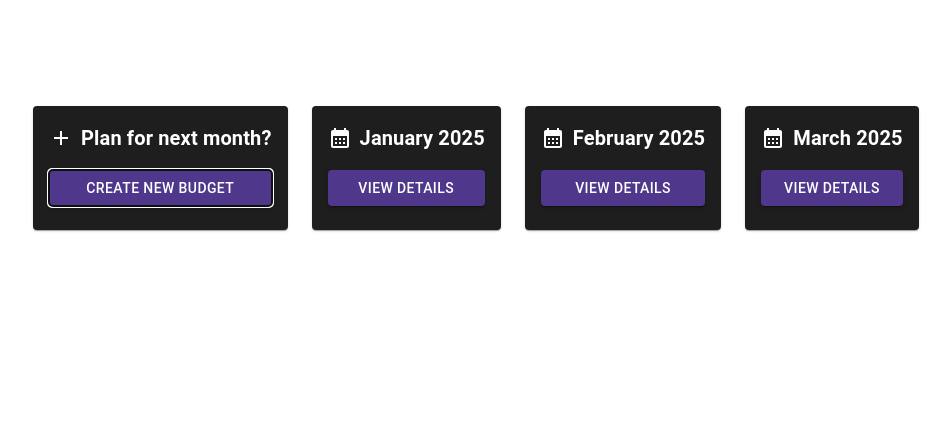
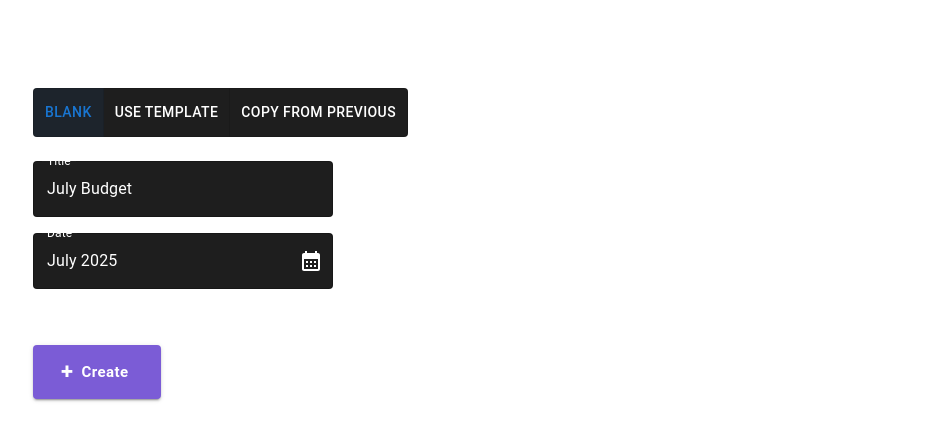
Before and after one commit to rxndrmrnsc/PersonalBudgetingApp, a React (Vite) app in the folder client/: page / in a window 1280 px wide. Both pictures are taken after a click on the button "CREATE NEW BUDGET". Shown: the top 440 px of the page, without its empty margins (23-974 px from the left). Built offline with nearby package versions, Linux system fonts and the light colour scheme.

Commit message:
added create new budget page

```diff
--- a/client/package.json
+++ b/client/package.json
@@ -13,7 +13,9 @@
     "@emotion/react": "^11.14.0",
     "@emotion/styled": "^11.14.0",
     "@mui/icons-material": "^6.4.3",
-    "@mui/material": "^6.4.3",
+    "@mui/material": "^6.4.11",
+    "@mui/x-date-pickers": "^8.3.0",
+    "dayjs": "^1.11.13",
     "react": "^19.0.0",
     "react-dom": "^19.0.0",
     "react-redux": "^9.2.0",
--- a/client/src/App.jsx
+++ b/client/src/App.jsx
@@ -1,7 +1,8 @@
-import { React, useState, useEffect } from "react";
-import Container from '@mui/material/Container';
+import React, { useState } from 'react';
+import { Container } from '@mui/material';
 import MonthlyBudget from './MonthlyBudget/MonthlyBudget'
 import Dashboard from './Dashboard/Dashboad'
+import CreateBudgetPage from './CreateBudgetPage/CreateBudgetPage'
 
 export default function App() {
   const mockBudgets = [
@@ -11,19 +12,38 @@ export default function App() {
   ];
 
   const [activeBudgetId, setActiveBudgetId] = useState(null);
+  const [isCreating, setIsCreating] = useState(false);
 
   const handleSelectBudget = (id) => {
     setActiveBudgetId(id);
+    setIsCreating(false);
+  };
+
+  const handleCreateNewBudget = () => {
+    setIsCreating(true);
+    setActiveBudgetId(null);
+  };
+
+  const handleBackToDashboard = () => {
+    setIsCreating(false);
+    setActiveBudgetId(null);
   };
 
   return (
     <Container maxWidth={false} sx={{ width: '100%', minWidth: '300px' }}>
       <>
-        {activeBudgetId ? (
-          <MonthlyBudget budgetId={activeBudgetId} setActiveBudgetId={setActiveBudgetId} />
-        ) : (
-          <Dashboard budgets={mockBudgets} onSelectBudget={handleSelectBudget} />
-        )}
+        {
+          isCreating ? (
+            <CreateBudgetPage onBack={handleBackToDashboard} />
+          ) : (
+
+            activeBudgetId ? (
+              <MonthlyBudget budgetId={activeBudgetId} setActiveBudgetId={setActiveBudgetId} onBack={handleBackToDashboard} />
+            ) : (
+              <Dashboard budgets={mockBudgets} onSelectBudget={handleSelectBudget} onCreateNewBudget={handleCreateNewBudget} />
+            )
+          )
+        }
       </>
     </Container>
   );
--- /dev/null
+++ b/client/src/CreateBudgetPage/CreateBudgetPage.jsx
@@ -0,0 +1,117 @@
+import React, { useState } from 'react';
+import { Box, Typography, ToggleButton, ToggleButtonGroup, TextField, Button, Stack } from '@mui/material';
+import { DatePicker } from '@mui/x-date-pickers/DatePicker';
+import { AdapterDayjs } from '@mui/x-date-pickers/AdapterDayjs';
+import { LocalizationProvider } from '@mui/x-date-pickers/LocalizationProvider';
+import CalendarMonthIcon from '@mui/icons-material/CalendarMonth';
+import dayjs from 'dayjs';
+
+const CreateBudgetPage = ( onBack ) => {
+  const [mode, setMode] = useState('blank');
+  const [title, setTitle] = useState('July Budget');
+  const [date, setDate] = useState(dayjs('2025-07-01'));
+
+  const handleModeChange = (_, newMode) => {
+    if (newMode) setMode(newMode);
+  };
+
+  const handleCreate = () => {
+    console.log('Creating new budget:', { mode, title, date });
+    // Submit logic here
+  };
+
+  return (
+    <LocalizationProvider dateAdapter={AdapterDayjs}>
+      <Box
+        sx={{
+          minHeight: '100vh',
+          color: 'white',
+          p: 4,
+          display: 'flex',
+          flexDirection: 'column',
+          gap: 3,
+        }}
+      >
+        <Typography variant="h5" fontWeight="bold">
+          Create new budget
+        </Typography>
+
+        <ToggleButtonGroup
+          value={mode}
+          exclusive
+          onChange={handleModeChange}
+          color="primary"
+          sx={{ backgroundColor: '#1e1e1e', borderRadius: 1 }}
+        >
+          <ToggleButton value="blank" sx={{ color: 'white' }}>
+            Blank
+          </ToggleButton>
+          <ToggleButton value="template" sx={{ color: 'white' }}>
+            Use template
+          </ToggleButton>
+          <ToggleButton value="previous" sx={{ color: 'white' }}>
+            Copy from previous
+          </ToggleButton>
+        </ToggleButtonGroup>
+
+        <Stack spacing={2} sx={{ maxWidth: 300 }}>
+          <TextField
+            label="Title"
+            value={title}
+            onChange={(e) => setTitle(e.target.value)}
+            InputLabelProps={{ style: { color: 'white' } }}
+            InputProps={{
+              style: { color: 'white' },
+            }}
+            sx={{
+              backgroundColor: '#1e1e1e',
+              borderRadius: 1,
+            }}
+            fullWidth
+          />
+
+          <DatePicker
+            label="Date"
+            views={['year', 'month']}
+            value={date}
+            onChange={setDate}
+            openTo="month"
+            slots={{
+              openPickerIcon: CalendarMonthIcon,
+            }}
+            sx={{
+              backgroundColor: '#1e1e1e',
+              borderRadius: 1,
+              '& .MuiInputLabel-root': { color: 'white' },
+              '& .MuiInputBase-input': { color: 'white' },
+              '& .MuiPickersInputBase-root': { color: 'white' },
+              '& .MuiSvgIcon-root': { color: 'white' },
+            }}
+          />
+        </Stack>
+
+        <Box mt={4}>
+          <Button
+            variant="contained"
+            size="large"
+            startIcon={<span>+</span>}
+            onClick={handleCreate}
+            sx={{
+              backgroundColor: '#7b5cd6',
+              textTransform: 'none',
+              fontWeight: 'bold',
+              px: 4,
+              '&:hover': {
+                backgroundColor: '#5e44a1',
+              },
+            }}
+          >
+            Create
+          </Button>
+        </Box>
+      </Box>
+    </LocalizationProvider>
+  );
+};
+
+export default CreateBudgetPage;
--- a/client/src/Dashboard/Dashboad.jsx
+++ b/client/src/Dashboard/Dashboad.jsx
@@ -3,7 +3,7 @@ import { Box, Card, CardContent, Typography, Button, Grid2 } from '@mui/material
 import CalendarMonthIcon from '@mui/icons-material/CalendarMonth';
 import AddIcon from '@mui/icons-material/Add';
 
-const Dashboard = ({ budgets, onSelectBudget }) => {
+const Dashboard = ({ budgets, onSelectBudget, setIsCreating, onCreateNewBudget }) => {
   return (
     <Box sx={{ padding: 4, minHeight: '100vh' }}>
       <Typography variant="h4" sx={{ color: 'white', fontWeight: 'bold', mb: 4 }}>
@@ -23,7 +23,7 @@ const Dashboard = ({ budgets, onSelectBudget }) => {
               variant="contained"
               fullWidth
               sx={{ backgroundColor: '#4f378b', '&:hover': { backgroundColor: '#3d2a6d' } }}
-              onClick={console.log("clicked")}
+              onClick={onCreateNewBudget}
             >
               Create New Budget
             </Button>
```
Also changed, not shown: client/src/NewBudget/NewBudget.jsx (deleted, +0 -10 lines), 1 other file (tests, documents, lock files or other folders).
